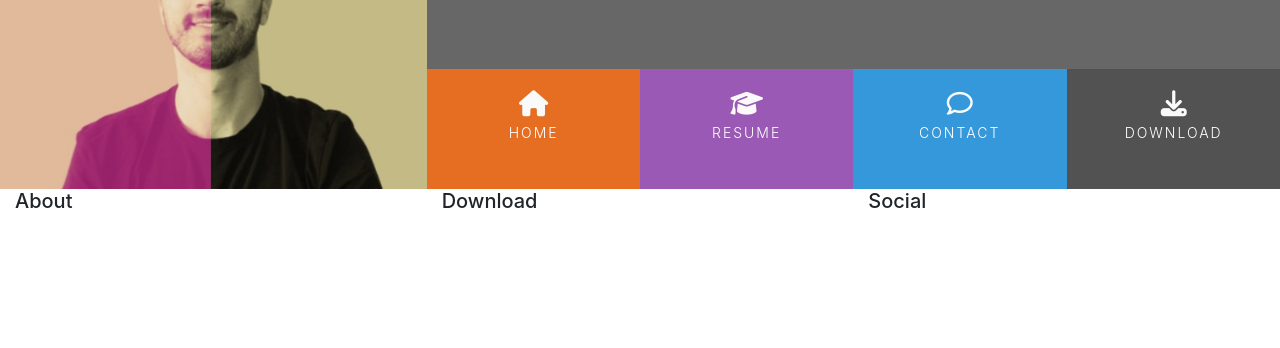
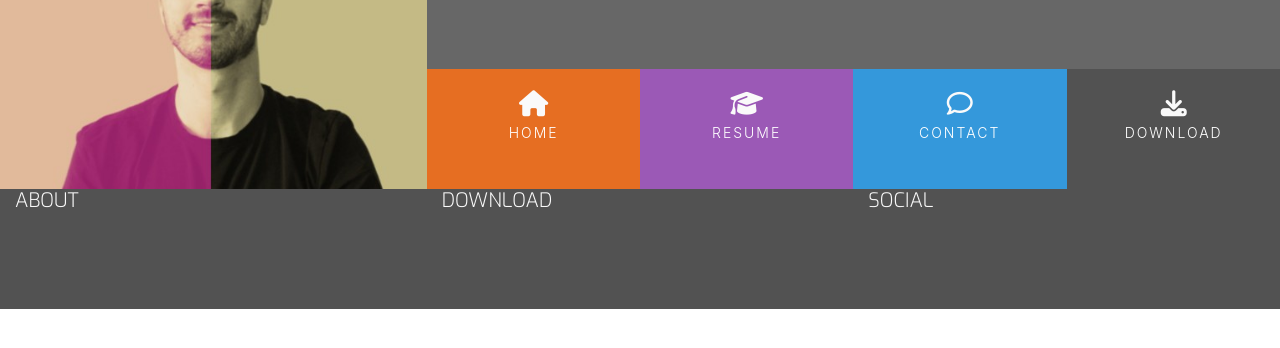
Before and after one commit to saamauro92/resume, a plain HTML site: page index.html in a window 1280 px wide. Shown: the part 180-528 px from the top of the page. Drawn offline with nearby package versions, Linux system fonts and the light colour scheme.

Commit message:
Add special paddings/margin/text and footer basic style

```diff
--- a/assets/css/style.css
+++ b/assets/css/style.css
@@ -15,6 +15,22 @@
 }
 .ui-menu-color-download {
     background-color: #525252;
+}
+/* -------------------------------------------------- Special paddings/margin/text */
+
+h1, h2, h3, h4 {
+    margin: 0;
+}
+
+.uppercase {
+    text-transform: uppercase;
+}
+
+.general-sub {
+    font-family: "Exo", sans-serif;
+    font-weight: 300;
+    color: #fafafa;
+
 }
 
 /* -------------------------------------------------- Heading */
@@ -107,3 +123,12 @@ header {
 background-color: rgba(0,0,0,0.2);
 height: 120px;
 }
+
+/* -------------------------------------------------- Footer */
+
+footer {
+    background-color: #525252;
+    color: #fafafa;
+    min-height: 120px;
+    margin: 0;
+}
```
